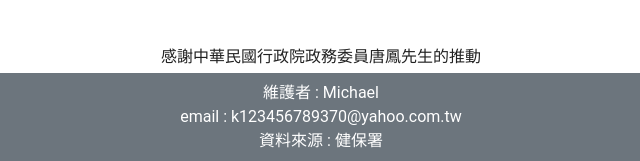
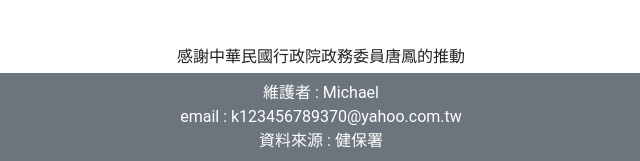
Before and after one commit to TWyeehome/TW-Mask, a plain HTML site: page index.html in a window 1280 px wide. Shown: the part 995-1156 px from the top of the page, 319-959 px from the left. Drawn offline with nearby package versions, Linux system fonts and the light colour scheme; no server answers; a script that the page names is missing.

Commit message:
edit name

```diff
--- a/index.html
+++ b/index.html
@@ -21,16 +21,12 @@
         #map {
             height: 200px;
         }
-
-        ;
     }
 
     @media (max-width: 992px) {
         #map {
             height: 500px;
         }
-
-        ;
     }
     </style>
     <title>WHO 理你啊 ! 台灣口罩數量查詢網</title>
@@ -57,7 +53,7 @@
             </div>
         </div>
     </article>
-    <div class="text-center mt-5 mb-1">感謝中華民國行政院政務委員唐鳳先生的推動</div>
+    <div class="text-center mt-5 mb-1">感謝中華民國行政院政務委員唐鳳的推動</div>
     <footer class="bg-secondary text-center py-2">
         <div class="text-white">維護者 : <a href="https://github.com/TWyeehome" class="text-white" title="安安" target="_blank">Michael</a></div>
         <div class="text-white">email : <a href="mailto:k123456789370@yahoo.com.tw" class="text-white">k123456789370@yahoo.com.tw</a></div>
```
